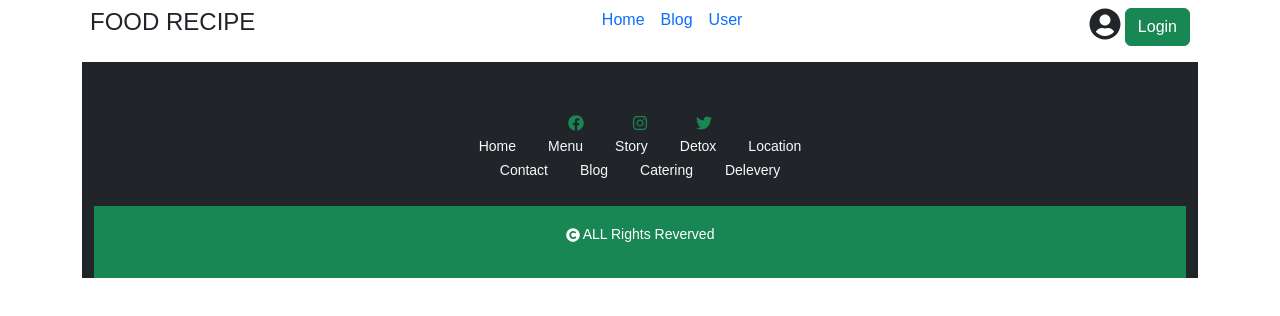
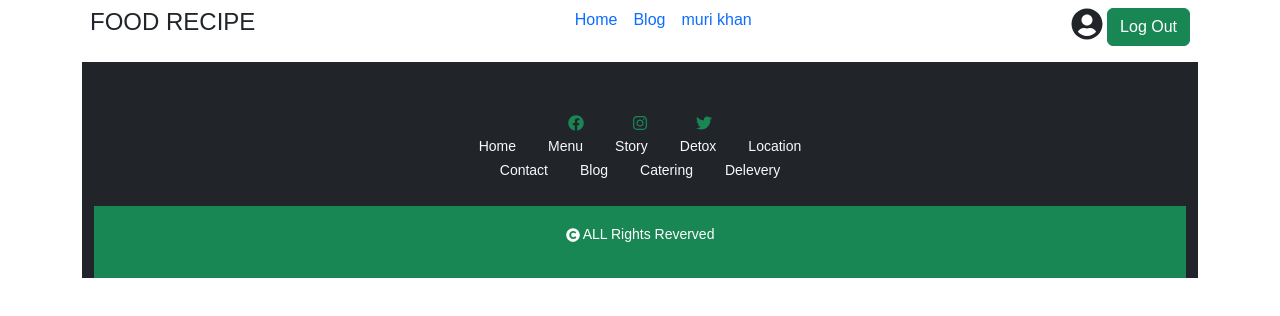
Before and after one commit to Armans07/food-recipe-client, a React (Vite) app: page /chefs in a window 1280 px wide. Shown: the top 316 px of the page. Built offline with nearby package versions, Linux system fonts and the light colour scheme; a web font is replaced by a local one.

Commit message:
try another way

```diff
--- a/src/Pages/Navbar/Navbar.jsx
+++ b/src/Pages/Navbar/Navbar.jsx
@@ -1,8 +1,10 @@
-import React from 'react';
+import React, { useContext } from 'react';
 import { FaUserCircle } from 'react-icons/fa';
 import { Link } from 'react-router-dom';
+import { AuthContext } from '../../Providers/AuthProvider';
 
 const Navbar = () => {
+    const {user}=useContext(AuthContext)
     return (
 
 <div>
@@ -11,12 +13,14 @@ const Navbar = () => {
     <div className='d-flex flex-grow-1 gap-3 '>
         <Link className='text-decoration-none' to='/'> Home</Link>
         <Link className='text-decoration-none' to='/blog'> Blog</Link>
-        <Link className='text-decoration-none' to='/user'> User</Link>
+        {user && <Link className='text-decoration-none' to='/user'> {user.displaName}</Link>}
     </div>
     <div className='d-flex gap-1'>
-    <FaUserCircle style={{fontSize:'2rem'}}></FaUserCircle>
-    <Link to='/login'><button className='btn btn-success
-    '>Login</button></Link>
+    <FaUserCircle  style={{fontSize:'2rem'}}></FaUserCircle>
+    { user? <Link to='/login'><button className='btn btn-success
+    '>Log Out</button></Link>:
+      <Link to='/login'><button className='btn btn-success
+    '>Login</button></Link>}
     </div>
 </nav>
 </div>
--- /dev/null
+++ b/src/Providers/AuthProvider.jsx
@@ -0,0 +1,20 @@
+import React, { createContext } from 'react';
+import { getAuth } from "firebase/auth";
+import app from '../firebase/firebase.config';
+export const AuthContext =createContext(null)
+
+const auth = getAuth(app);
+
+const AuthProvider = ({children}) => {
+    const user ={displaName:'muri khan'}
+    const authInfo = {
+        user
+    }
+    return (
+        <AuthContext.Provider value={authInfo}>
+            {children}
+        </AuthContext.Provider>
+    );
+};
+
+export default AuthProvider;
--- a/src/firebase/firebase.config.js
+++ b/src/firebase/firebase.config.js
@@ -15,4 +15,4 @@ const firebaseConfig = {
 
 // Initialize Firebase
 const app = initializeApp(firebaseConfig);
-export default app;
+export default app ;
--- a/src/layouts/layout/ChefsLayout/ChefsLayout.jsx
+++ b/src/layouts/layout/ChefsLayout/ChefsLayout.jsx
@@ -3,7 +3,10 @@ import { Button, Card } from 'react-bootstrap';
 import { FaRegThumbsUp } from 'react-icons/fa';
 import { Link } from 'react-router-dom';
 
+
 const ChefsLayout = ({chef}) => {
+
+
     const { id, picture, chef_name, years_of_experience, num_of_recipes, likes } =chef;
     return (
         <div>
--- a/src/main.jsx
+++ b/src/main.jsx
@@ -4,10 +4,13 @@ import {RouterProvider} from 'react-router-dom'
 import './index.css'
 import 'bootstrap/dist/css/bootstrap.min.css';
 import router from './Routes/Route/Routes';
+import AuthProvider from './Providers/AuthProvider';
 
 
 ReactDOM.createRoot(document.getElementById('root')).render(
   <React.StrictMode>
+ <AuthProvider>
  <RouterProvider router ={router}></RouterProvider>
+ </AuthProvider>
   </React.StrictMode>,
 )
```
